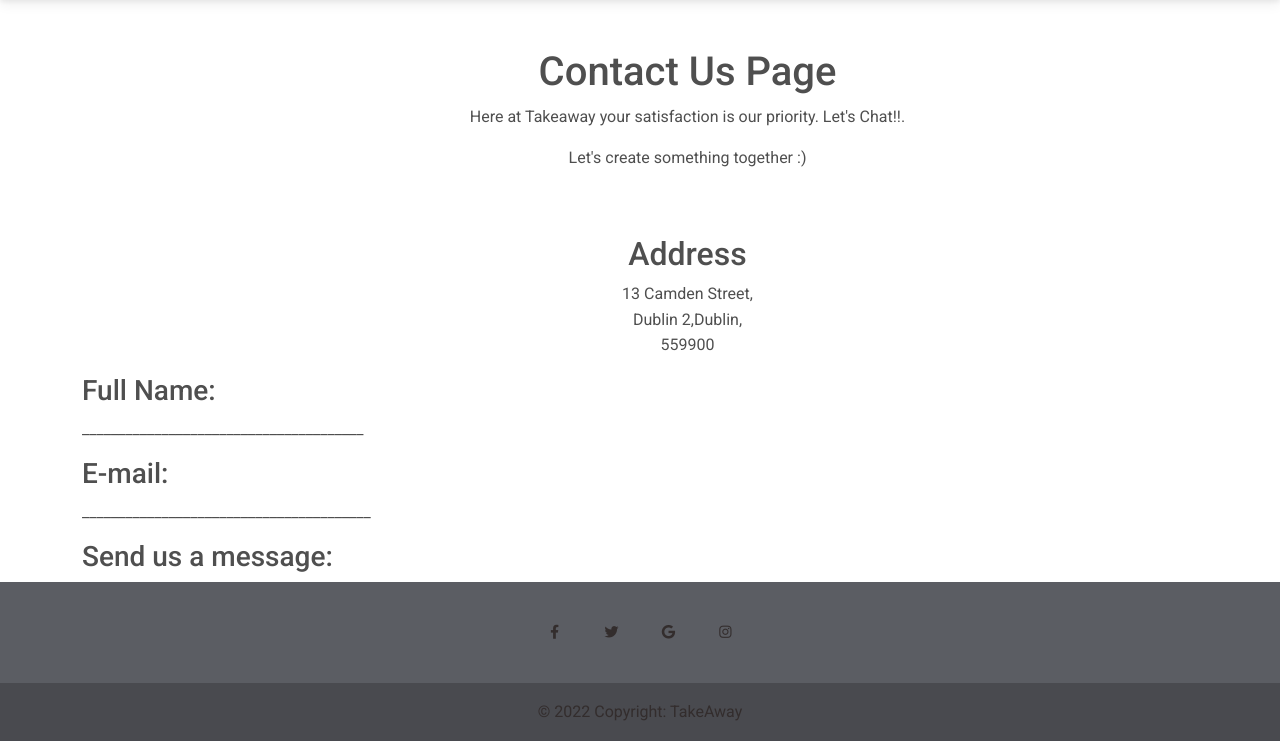
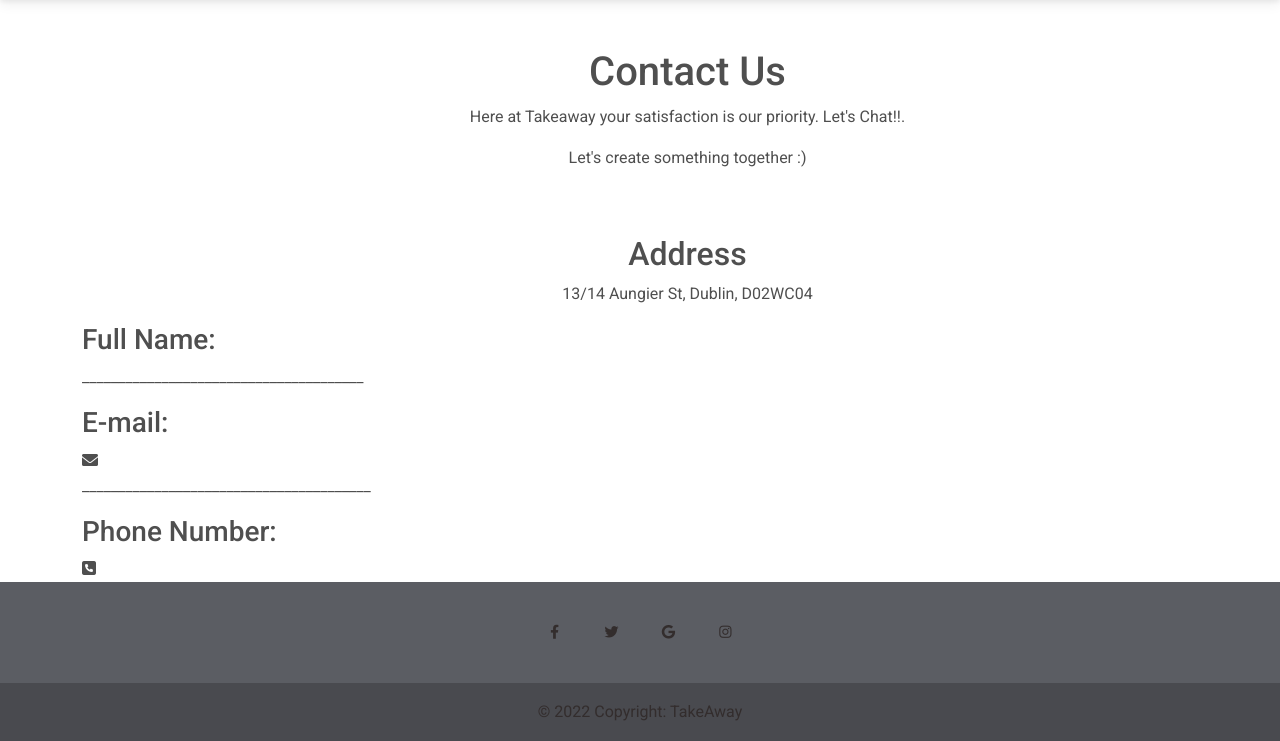
Before and after one commit to elivinus/DBS, a Django app: page /contact/ in a window 1280 px wide. Shown: the part 59-800 px from the top of the page. Run offline with Django 4.2, Linux system fonts and the light colour scheme.

Commit message:
contactupdate.commit

```diff
--- a/apc/storefront/shoppingcart/templates/includes/contact.html
+++ b/apc/storefront/shoppingcart/templates/includes/contact.html
@@ -3,7 +3,8 @@
 <div class="container mb-5">
     <div class="row justify-content-center mt-5">
         <div class="col-md-9 col-sm-11 offset-md-1 p4 text-center">
-            <h1> Contact Us Page</h1>
+            <link rel="stylesheet"href="https://cdn.jsdelivr.net/npm/bootstrap@5.2.3/dist/css/bootstrap.min.css"integrity="sha384-rbsA2VBKQhggwzxH7pPCaAqO46MgnOM80zW1RWuH61DGLwZJEdK2Kadq2F9CUG65"crossorign="anonymous">
+            <h1> Contact Us</h1>
             <p>Here at Takeaway your satisfaction is our priority. Let's Chat!!.</p>
             <p>Let's create something together :)</p>
         </div>
@@ -12,7 +13,7 @@
         <div class="col-md-8 col-sm-1 offset-md-1 p4 text-center">
             <div class="text">
                 <h2>Address</h2>
-                <p>13 Camden Street,<br>Dublin 2,Dublin,<br>559900</p>
+                <p>13/14 Aungier St, Dublin, D02WC04</p>
             </div>
         </div>
         <div class="box">
@@ -27,6 +28,7 @@
             <div class="icon"></div>
             <div class="text">
                 <h3>E-mail:</h3>
+                <i class="fa fa-envelope" aria-hidden="true"></i>
 
                 <p>________________________________________</p>
             </div>
@@ -34,13 +36,14 @@
         <div class="box">
             <div class="icon"></div>
             <div class="text">
-                <h3>Send us a message:</h3>
+                <h3>Phone Number:</h3>
+                <i class="fa fa-phone-square" aria-hidden="true"></i>
             </div>
         </div>
         <div class="box">
             <div class="icon"></div>
             <div class="text">
-                <h3></h3>
+                <h4>Send us a message:</h>
 
 
             <p>test 3.</p>
```
